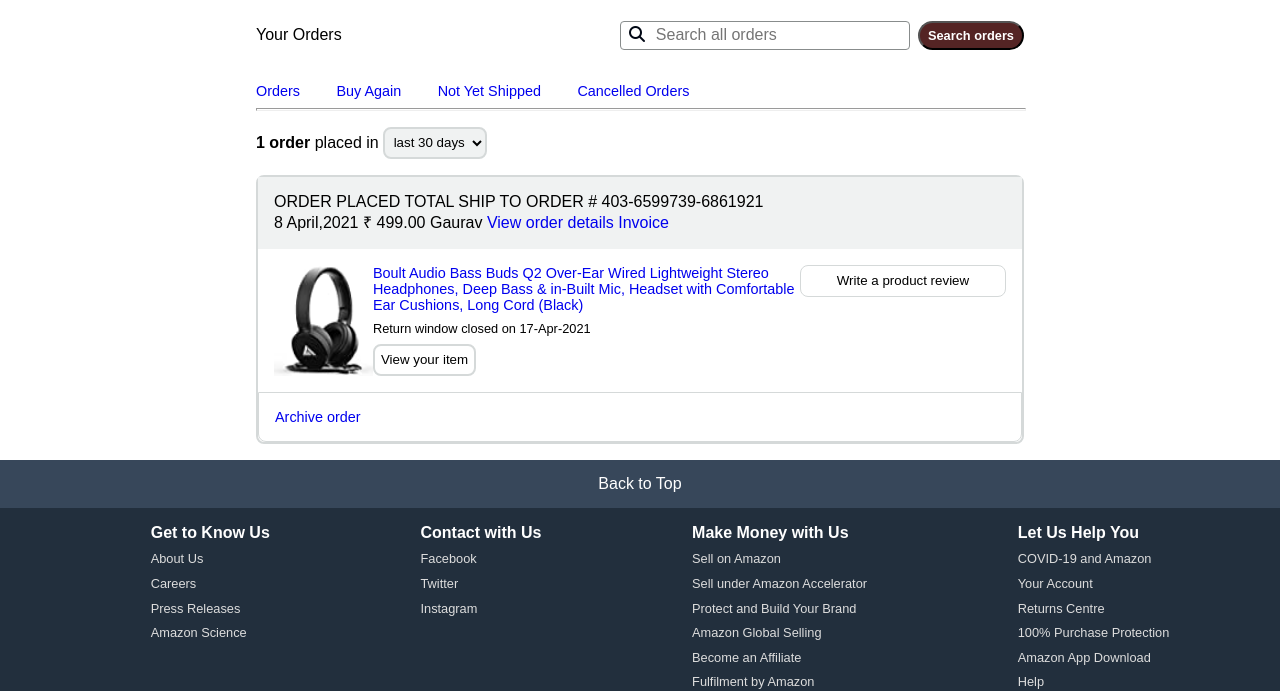
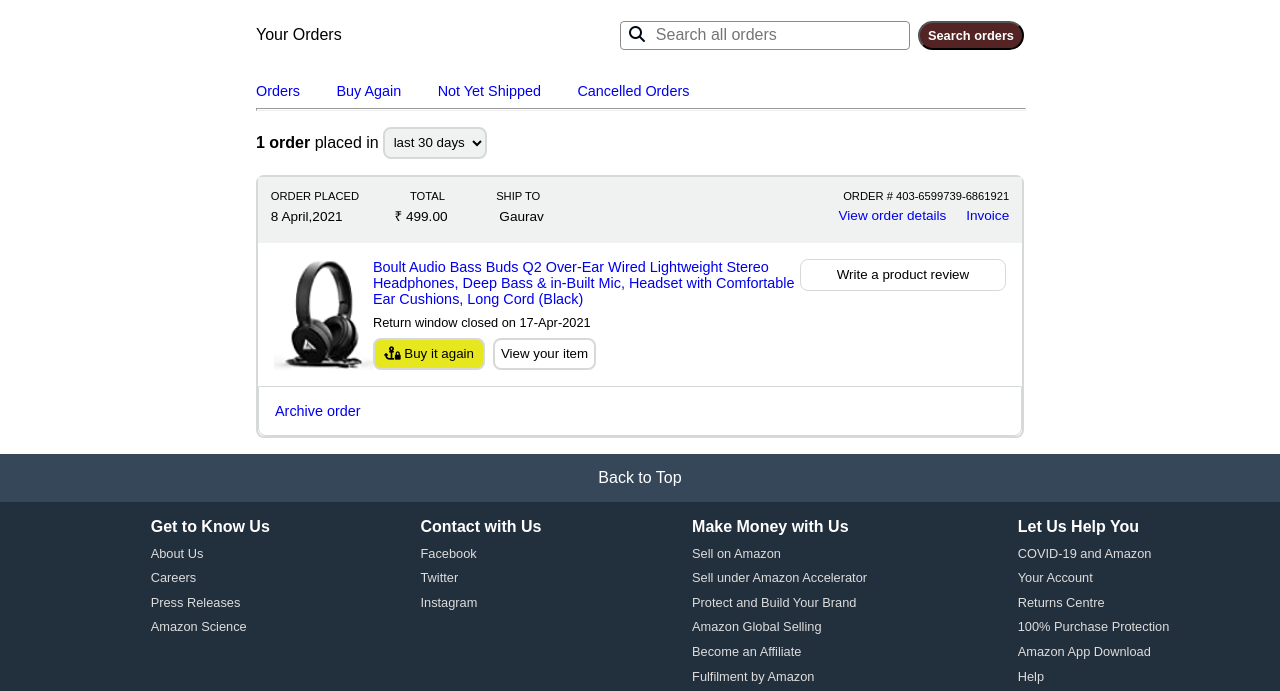
Before and after one commit to InsGaurav/Amazon-clone, a plain HTML site: page orders.html in a window 1280 px wide. Shown: the part 119-810 px from the top of the page. Drawn offline with Linux system fonts and the light colour scheme.

Commit message:
succesfully completed return and orders page

```diff
--- a/orders.html
+++ b/orders.html
@@ -156,18 +156,28 @@
 
         <div class="past-order-box">
             <div class="order-details">
+                <div class="order-details-options" >
                    <div>
                         <span>ORDER PLACED</span>
                         <span>TOTAL</span>
                         <span>SHIP TO</span>
-                    <span>ORDER # 403-6599739-6861921</span>
                    </div>
+                   <p>
+                    ORDER # 403-6599739-6861921
+                   </p>
+                </div>
+                <div class="order-details-options order-name">
                     <div>
                         <span>8 April,2021</span>
                         <span>&#8377 499.00</span>
                         <span>Gaurav</span>
+                    </div>
+
+                    <div class="invoice-anchor">
                         <a href="#">View order details</a>
                         <a href="#">Invoice</a>
+                    </div>
+
                 </div>
             </div>
 
@@ -179,7 +189,13 @@
                         Boult Audio Bass Buds Q2 Over-Ear Wired Lightweight Stereo Headphones, Deep Bass & in-Built Mic, Headset with Comfortable Ear Cushions, Long Cord (Black)
                     </a>
                     <p>Return window closed on 17-Apr-2021</p>
+                    <div class="buy-view-buttons">
+                        <button class="buy-again-btn">
+                            <i class="fa-solid fa-anchor-lock"></i> Buy it again
+                        </button>
                         <button class="order-item-view"> View your item</button>
+                    </div>
+
                 </div>
                 <button class="order-review-button">
                     Write a product review
--- a/styles/orders.css
+++ b/styles/orders.css
@@ -98,7 +98,9 @@
 
 .order-details{
     background-color: #F0F2F2;
-    padding: 1rem;
+    padding: 0.8rem;
+    font-size: 0.8rem;
+
 }
 
 .order-image{
@@ -114,11 +116,34 @@
 
 }
 
+.order-details-options{
+    display: flex;
+    justify-content: space-between;
+    align-items: center;
+    font-size: 0.7rem;
+    padding-bottom: 0.3rem;
+}
+
+.order-details-options span {
+    padding-right:3rem ;
+}
+
+.order-details-options a {
+    padding-left: 1rem;
+}
+
+.order-name {
+    font-size: 0.85rem;
+
+}
+
 .order-container p {
     font-size: 0.8rem;
     padding-top:  0.5rem;
     padding-bottom: 0.5rem;
 }
+
+
 
 
 .order-description{
@@ -134,6 +159,11 @@
     text-align: center;
 }
 
+.buy-view-buttons{
+    display: flex;
+
+}
+
 .order-review-button{
     width: 30rem;
     height: 2rem;
@@ -141,6 +171,16 @@
     border: 1px solid #D5D9D9;
     border-radius: 8px;
 }
+
+.buy-again-btn{
+    width: 7rem;
+    height: 2rem;
+    background-color:rgb(231, 231, 32);
+    border: 2px solid #D5D9D9;
+    border-radius: 8px;
+    margin-right: 0.5rem;
+}
+
 
 
 .archive-order{
```
Also changed, not shown: index.html (+4 -2 lines). Lines whose indentation alone changed are shown as unchanged.
